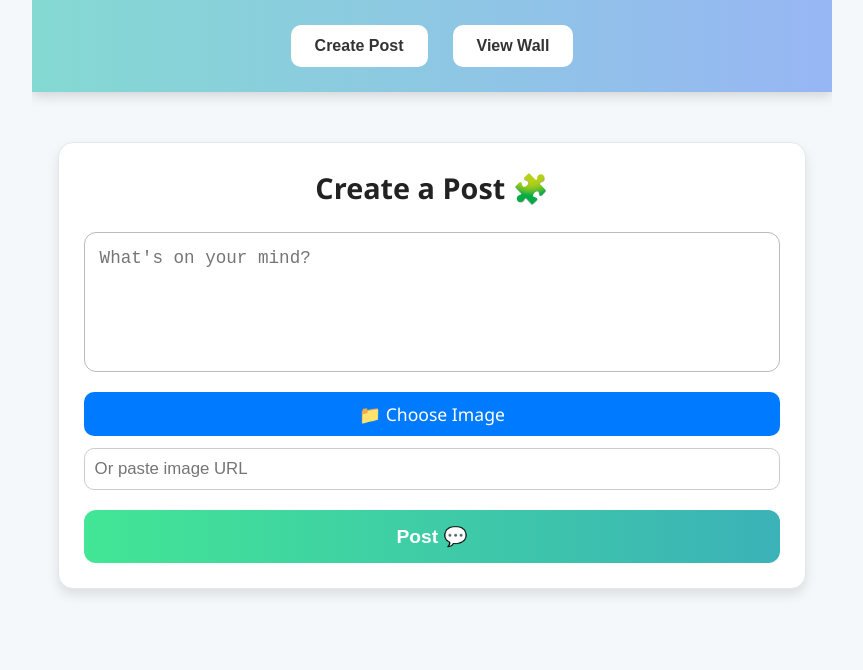
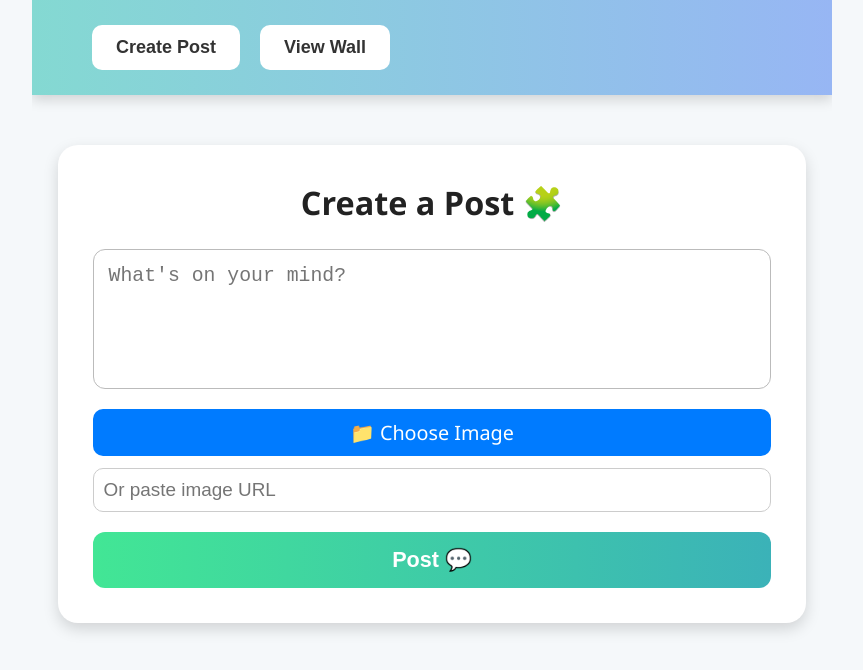
Before and after one commit to Hasitha-Kaluarachchi/Social-Media-Post-Builder-Feed-Prototype, a React (Vite) app: page / in a window 1280 px wide. Shown: the top 670 px of the page, without its empty margins (208-1071 px from the left). Built offline with nearby package versions, Linux system fonts and the light colour scheme.

Commit message:
update src

```diff
--- a/src/App.css
+++ b/src/App.css
@@ -1,4 +1,4 @@
-/* Reset and base layout */
+
 * {
   box-sizing: border-box;
   margin: 0;
@@ -9,6 +9,7 @@ html, body {
   width: 100%;
   height: 100%;
   overflow-x: hidden;
+  font-size: 18px;
 }
 
 body {
@@ -20,6 +21,7 @@ body {
 }
 
 /* App container */
+
 .app {
   display: flex;
   flex-direction: column;
@@ -30,6 +32,7 @@ body {
 }
 
 /* Header */
+
 .header {
   width: 100%;
   background: linear-gradient(90deg, #84d9d2, #97b6f4);
@@ -41,24 +44,21 @@ body {
   box-shadow: 0 5px 12px rgba(0, 0, 0, 0.15);
 }
 
-.header {
-  background: linear-gradient(90deg, #84d9d2, #97b6f4);
-  padding: 25px 0;
-  display: flex;
-  justify-content: center; /* Centers nav buttons */
-  align-items: center;
-  box-shadow: 0 4px 12px rgba(0, 0, 0, 0.15);
+.header h1 {
+  font-size: 2rem;
+  color: #333;
 }
 
 .header nav {
   display: flex;
-  gap: 25px;
+  gap: 20px;
+  flex-wrap: wrap;
 }
 
 .header nav button {
-  background: #fff;
+  background: #ffffff;
+  border: none;
   color: #333;
-  border: none;
   padding: 12px 24px;
   border-radius: 10px;
   font-weight: 600;
@@ -69,23 +69,24 @@ body {
 
 .header nav button:hover {
   background: #e5f3ff;
-  transform: scale(1.05);
 }
 
 /* Main content */
+
 .main {
-  width: 85vw; /* 85% of screen width for desktops */
-  max-width: 800px; /* won’t exceed this on large monitors */
+  width: 85vw;
+  max-width: 800px;
   margin-top: 50px;
   display: flex;
   flex-direction: column;
   align-items: center;
-  padding: 0 2vw; /* responsive side padding */
+  padding: 0 2vw;
   transition: all 0.3s ease;
 }
 
 
 /* Post Form */
+
 .post-form {
   width: 100%;
   background: #fff;
@@ -114,6 +115,7 @@ body {
 }
 
 /* Image inputs */
+
 .image-inputs {
   display: flex;
   flex-direction: column;
@@ -143,6 +145,7 @@ body {
 }
 
 /* Preview image */
+
 .preview-image {
   width: 100%;
   border-radius: 12px;
@@ -151,6 +154,7 @@ body {
 }
 
 /* Post button */
+
 .post-form button {
   width: 100%;
   padding: 15px;
@@ -169,6 +173,7 @@ body {
 }
 
 /* Post Wall */
+
 .post-wall {
   width: 100%;
   display: flex;
@@ -200,6 +205,7 @@ body {
 }
 
 /* Each Post */
+
 .social-post {
   width: 100%;
   background: #fff;
@@ -268,6 +274,7 @@ body {
 }
 
 /* Comment section */
+
 .comment-section {
   display: flex;
   margin-top: 15px;
@@ -304,24 +311,10 @@ body {
   list-style: none;
   color: #333;
   font-size: 1rem;
-  display: flex;
-  flex-direction: column;
-  gap: 8px;
 }
 
-.more-comments {
-  color: #007bff;
-  cursor: pointer;
-  font-size: 0.95rem;
-  font-weight: 500;
-}
+/* Mobile Responsive  */
 
-.more-comments:hover {
-  text-decoration: underline;
-}
-
-
-/* 📱 Responsive Design */
 @media (max-width: 1024px) {
   html {
     font-size: 17px;
--- a/src/App.jsx
+++ b/src/App.jsx
@@ -12,9 +12,12 @@ const App = () => {
     setShowWall(true);
   };
 
+  const handleGoBack = () => setShowWall(false);
+
   return (
     <div className="app">
       <header className="header">
+
         <nav>
           <button onClick={() => setShowWall(false)}>Create Post</button>
           <button onClick={() => setShowWall(true)}>View Wall</button>
@@ -25,7 +28,7 @@ const App = () => {
         {!showWall ? (
           <PostForm onAddPost={handleAddPost} />
         ) : (
-          <PostWall posts={posts} onGoBack={() => setShowWall(false)} />
+          <PostWall posts={posts} onGoBack={handleGoBack} />
         )}
       </main>
     </div>
--- a/src/components/PostForm.jsx
+++ b/src/components/PostForm.jsx
@@ -23,8 +23,9 @@ const PostForm = ({ onAddPost }) => {
       text,
       image: imageURL || localImage,
       likes: 0,
-      comments: [],
-      time: new Date().toLocaleString([], { hour: "2-digit", minute: "2-digit", hour12: true }),
+      comments: 0,
+      time: new Date().toLocaleString([], { hour: '2-digit', minute: '2-digit', hour12: true }),
+
     };
 
     onAddPost(newPost);
@@ -55,9 +56,13 @@ const PostForm = ({ onAddPost }) => {
         />
       </div>
 
-      {(localImage || imageURL) && (
-        <img src={imageURL || localImage} alt="preview" className="preview-image" />
-      )}
+      {localImage || imageURL ? (
+        <img
+          src={imageURL || localImage}
+          alt="preview"
+          className="preview-image"
+        />
+      ) : null}
 
       <button onClick={handleSubmit}>Post 💬</button>
     </div>
--- a/src/components/PostWall.jsx
+++ b/src/components/PostWall.jsx
@@ -4,7 +4,6 @@ import SocialPost from "./SocialPost";
 const PostWall = ({ posts, onGoBack }) => {
   return (
     <div className="post-wall">
-      <button className="back-btn" onClick={onGoBack}>⬅ Back</button>
       {posts.length > 0 ? (
         posts.map((post) => <SocialPost key={post.id} post={post} />)
       ) : (
--- a/src/components/SocialPost.jsx
+++ b/src/components/SocialPost.jsx
@@ -1,53 +1,39 @@
-import React, { useState, useEffect } from "react";
+import React, { useState } from "react";
 
 const SocialPost = ({ post }) => {
   const [likes, setLikes] = useState(post.likes);
   const [comment, setComment] = useState("");
-  const [comments, setComments] = useState(post.comments || []);
-  const [showAllComments, setShowAllComments] = useState(false);
-  const [avatar, setAvatar] = useState("");
-
-  useEffect(() => {
-    const randomId = Math.floor(Math.random() * 70) + 1;
-    setAvatar(`https://i.pravatar.cc/150?img=${randomId}`);
-  }, []);
+  const [comments, setComments] = useState([]);
 
   const handleAddComment = () => {
     if (comment.trim()) {
-      setComments([comment, ...comments]);
+      setComments([...comments, comment]);
       setComment("");
-      setShowAllComments(false);
     }
   };
-
-  const handleKeyPress = (e) => {
-    if (e.key === "Enter") handleAddComment();
-  };
-
-  const toggleComments = () => setShowAllComments(!showAllComments);
-
-  const visibleComments = showAllComments ? comments : comments.slice(0, 3);
 
   return (
     <div className="social-post">
       <div className="post-header">
-        <div className="avatar">
-          <img src={avatar} alt="avatar" style={{ width: "100%", borderRadius: "50%" }} />
-        </div>
+        <div className="avatar"></div>
         <div className="user-details">
           <strong>Anonymous User</strong>
-          <br />
+          <br></br>
           <small>{post.time}</small>
         </div>
       </div>
 
       <p className="post-text">{post.text}</p>
 
-      {post.image && <img src={post.image} alt="post" className="post-image" />}
+      {post.image && (
+        <img src={post.image} alt="post" className="post-image" />
+      )}
+
+
 
       <div className="post-actions">
         <button onClick={() => setLikes(likes + 1)}>❤️ {likes}</button>
-        <button onClick={toggleComments}>💬 {comments.length}</button>
+        <button>💬 {comments.length}</button>
       </div>
 
       <div className="comment-section">
@@ -56,21 +42,15 @@ const SocialPost = ({ post }) => {
           placeholder="Write a comment..."
           value={comment}
           onChange={(e) => setComment(e.target.value)}
-          onKeyPress={handleKeyPress}
         />
         <button onClick={handleAddComment}>➤</button>
       </div>
 
       {comments.length > 0 && (
         <ul className="comment-list">
-          {visibleComments.map((c, i) => (
+          {comments.map((c, i) => (
             <li key={i}>{c}</li>
           ))}
-          {!showAllComments && comments.length > 3 && (
-            <li className="more-comments" onClick={toggleComments}>
-              View all {comments.length} comments...
-            </li>
-          )}
         </ul>
       )}
     </div>
--- a/src/index.css
+++ b/src/index.css
@@ -14,14 +14,5 @@ body {
   color: var(--text-main);
   font-family: "Segoe UI", Roboto, Arial, sans-serif;
   margin: 0;
+  overflow-x: hidden;
 }
-
-.post-form,
-.social-post {
-  background: var(--card-bg);
-  border: 1px solid var(--border);
-  border-radius: 15px;
-  padding: 25px;
-  margin-bottom: 20px;
-  box-shadow: 0 6px 12px rgba(0, 0, 0, 0.1);
-}
```
